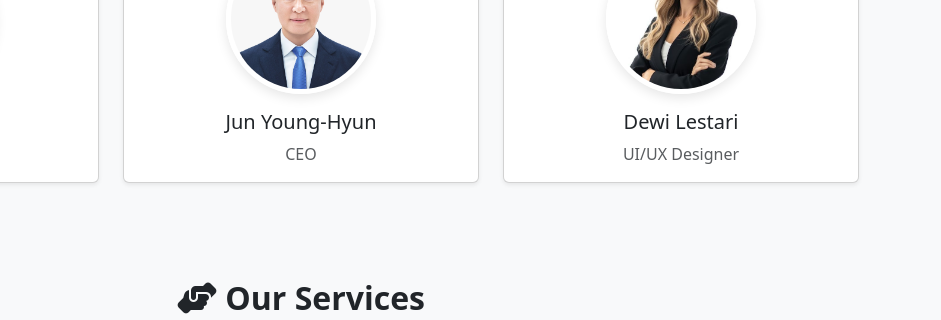
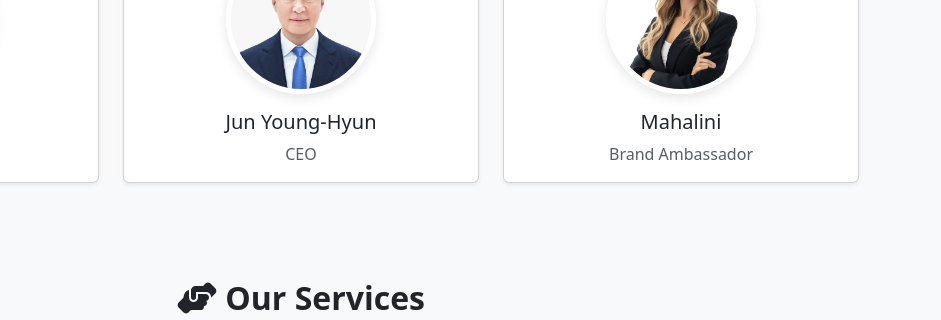
Before and after one commit to AltopsIDN/Bootstrap-project, a plain HTML site: page index.html in a window 1280 px wide. Shown: the part 1581-1901 px from the top of the page, 339-1280 px from the left. Drawn offline with nearby package versions, Linux system fonts and the light colour scheme.

Commit message:
change paragraph

```diff
--- a/index.html
+++ b/index.html
@@ -120,8 +120,8 @@
                class="team-img rounded-circle mx-auto mt-4"
                alt="Team Member 3">
           <div class="card-body">
-            <h5 class="card-title">Dewi Lestari</h5>
-            <p class="card-text text-muted">UI/UX Designer</p>
+            <h5 class="card-title">Mahalini</h5>
+            <p class="card-text text-muted">Brand Ambassador</p>
           </div>
         </div>
       </div>
```
